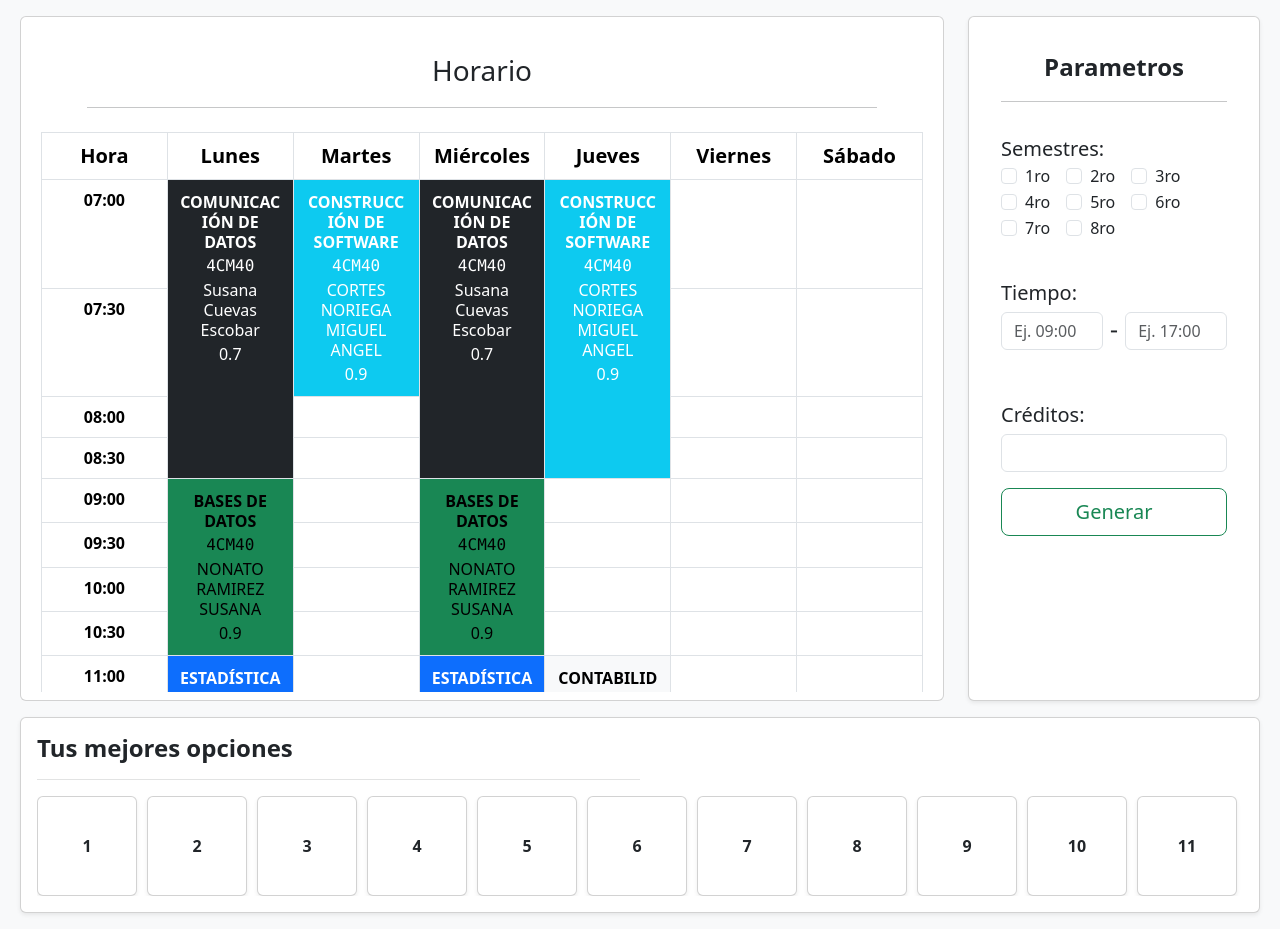
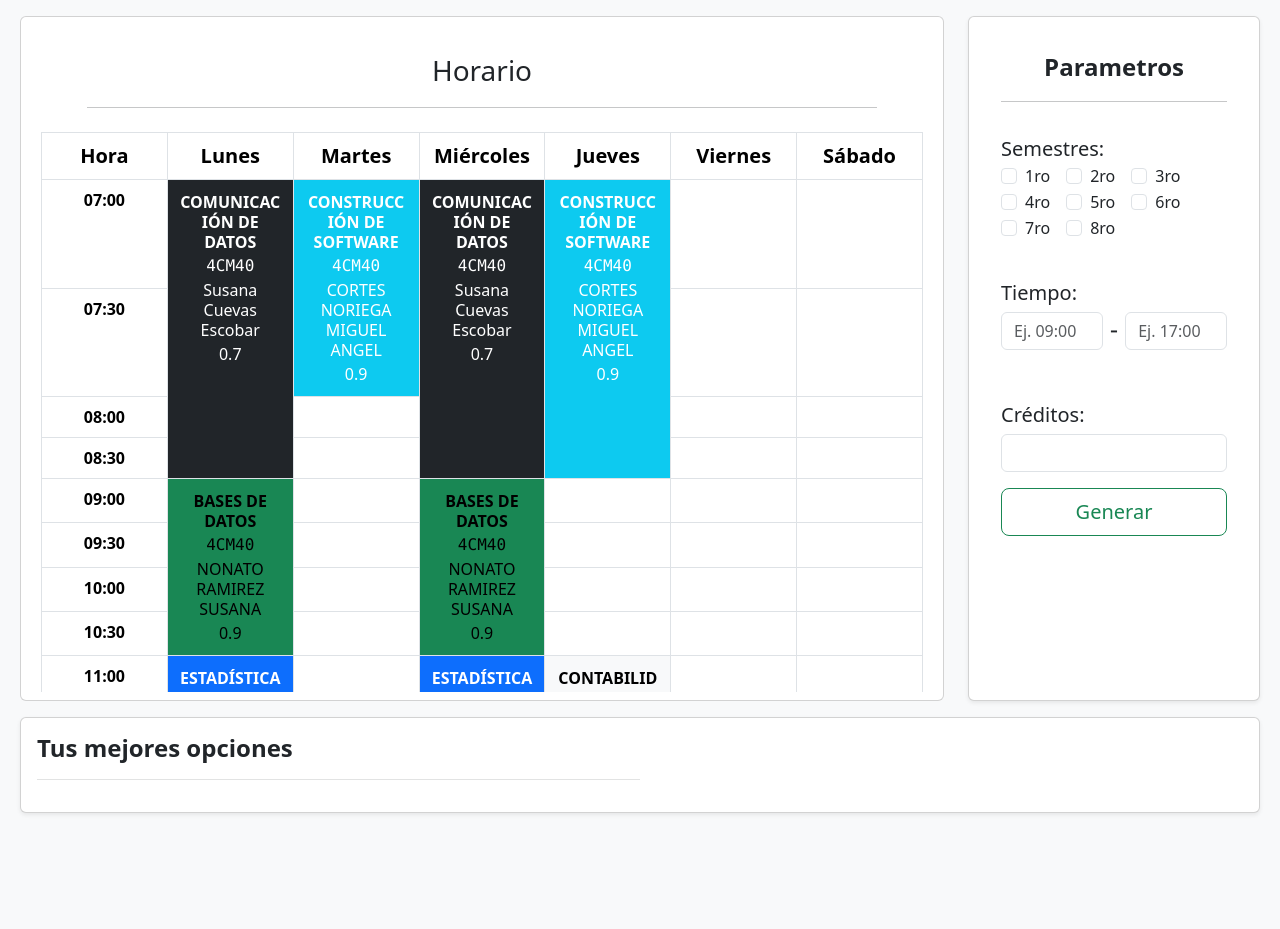
Before and after one commit to Luis4Armenta/schedule-generator, a React (Create React App) app: page /generator in a window 1280 px wide. After the commit the page ends 829 px from the top, so only its background shows below. Built offline with nearby package versions, Linux system fonts and the light colour scheme.

Commit message:
picker tonto

```diff
--- a/src/MyContext.js
+++ b/src/MyContext.js
@@ -3,7 +3,7 @@ import React, { createContext, useContext, useState } from 'react';
 const MyContext = createContext();
 
 export const MyProvider = ({ children }) => {
-  const [apiData, setApiData] = useState(null);
+  const [apiData, setApiData] = useState([]);
 
   const updateApiData = (newData) => {
     setApiData(newData);
--- a/src/pages/generator/Components/picker/SchedulePicker.js
+++ b/src/pages/generator/Components/picker/SchedulePicker.js
@@ -1,8 +1,11 @@
+
 import React from 'react'
 import 'bootstrap/dist/css/bootstrap.min.css';
 import './picker.css'
+import { useMyContext } from '../../../../MyContext';
 
 const SchedulePicker = () => {
+  const { apiData } = useMyContext();
   let arr = [1,2,3,4,5,6,7,8,9,10,11,12,13,14,15,16,17,18,19, 20];
 
   return (
@@ -13,8 +16,9 @@ const SchedulePicker = () => {
         <div className="card-group overflow-auto">
           <div className="opciones-scroll">
             {
-              arr.map(option => (
-                <div className="card opcion shadow-sm" key={option}>{option}</div>
+
+              apiData.map((item, index) => (
+                <div className="card opcion shadow-sm" key={index}>{index+1}</div>
               ))
             }
           </div>
```
